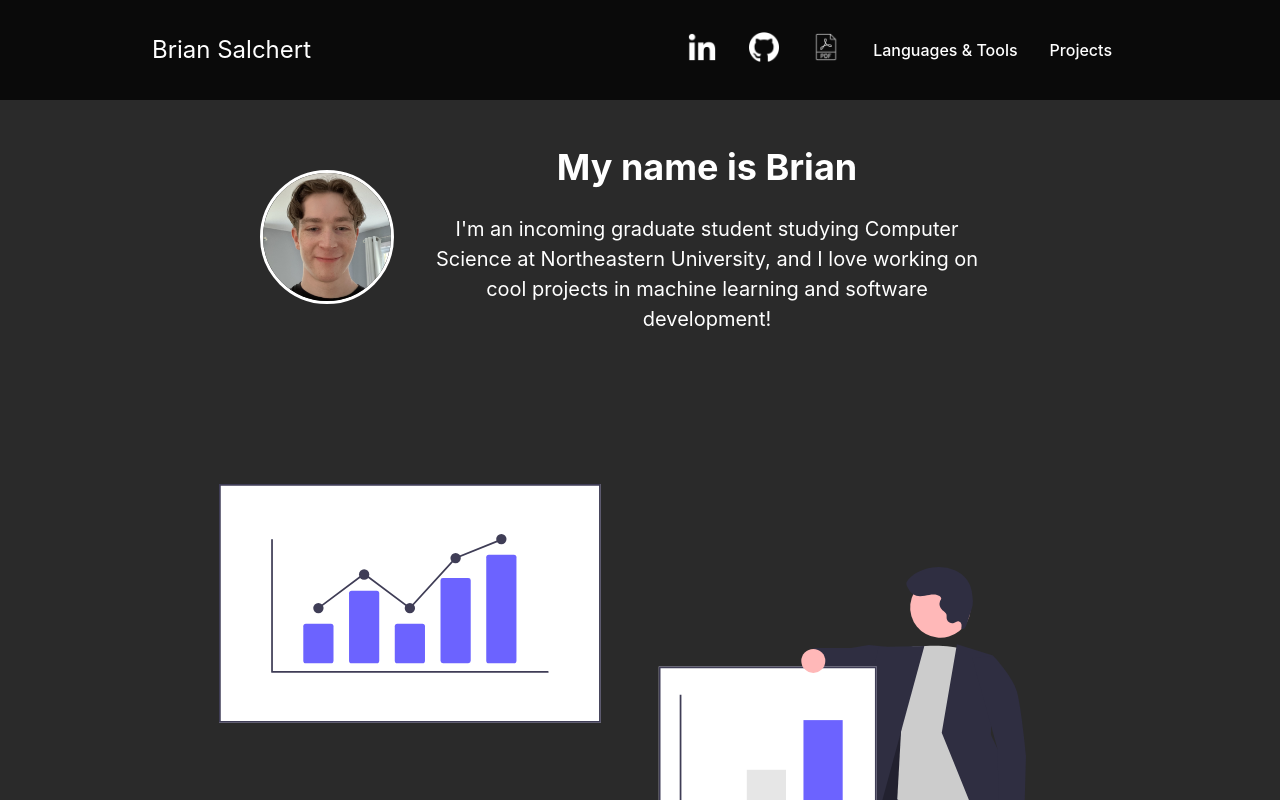
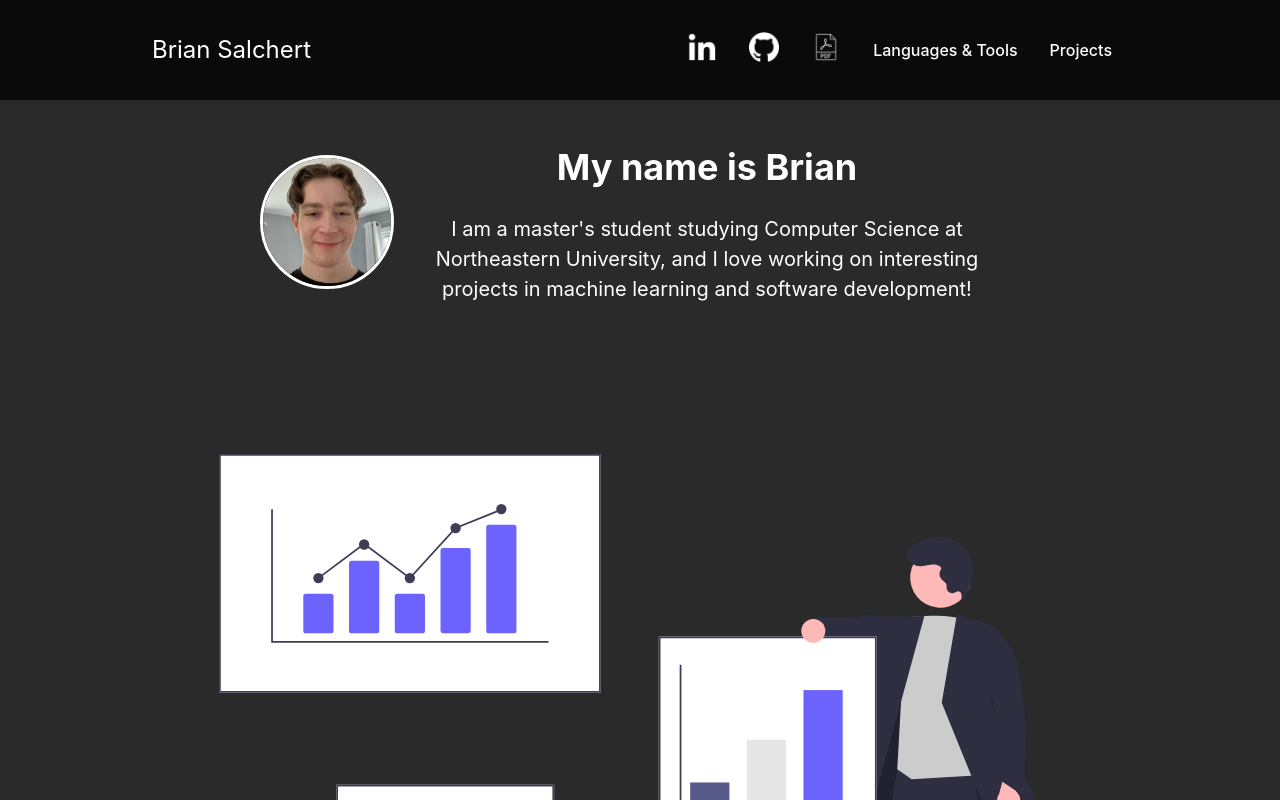
Before and after one commit to brisalchert/portfolio-website, a React (Vite) app: page / in a window 1280 px wide. Shown: the top 800 px of the page. Built offline with nearby package versions, Linux system fonts and the light colour scheme.

Commit message:
Update "About" section with current education status

```diff
--- a/src/components/About.jsx
+++ b/src/components/About.jsx
@@ -10,8 +10,8 @@ export default function About() {
         <div className="about__text-container">
           <p className="about__name">My name is Brian</p>
           <p className="about__info">
-            I&#39;m an incoming graduate student studying Computer Science at Northeastern University,
-            and I love working on cool projects in machine learning and software development!
+            I am a master&#39;s student studying Computer Science at Northeastern University,
+            and I love working on interesting projects in machine learning and software development!
           </p>
         </div>
       </div>
```
